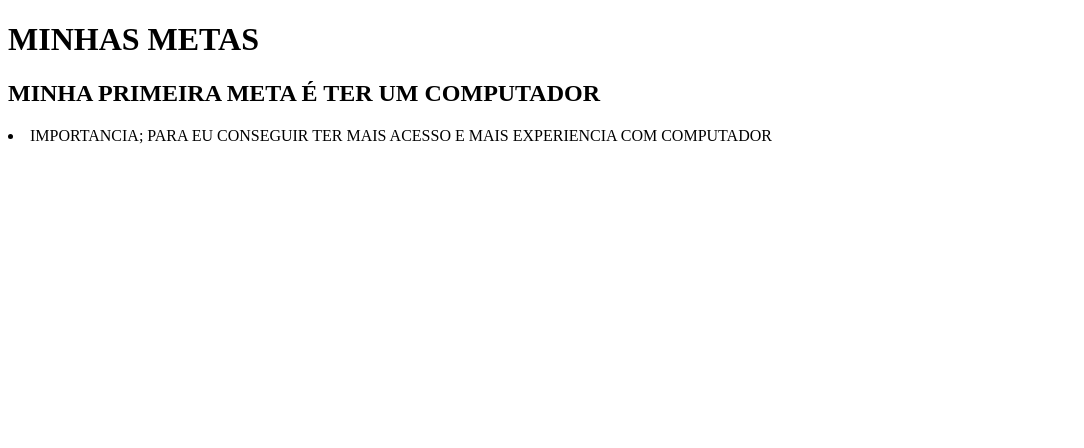
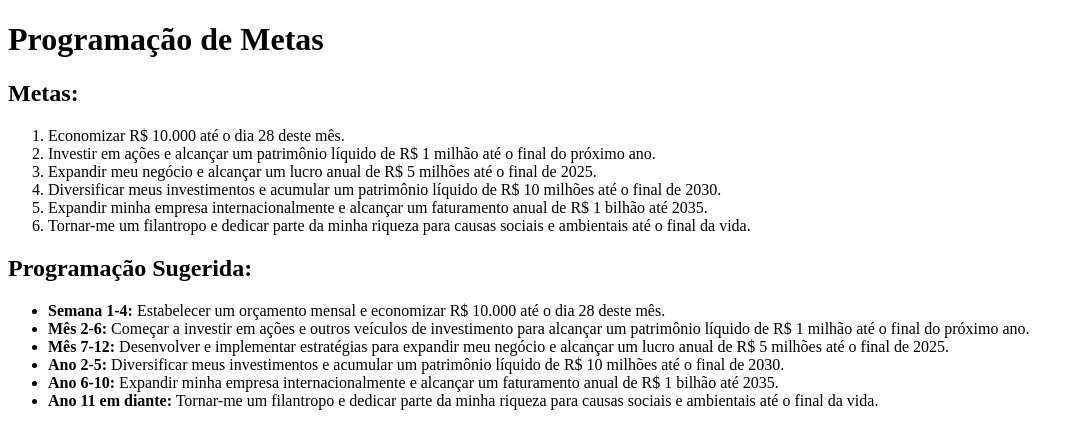
Before and after one commit to danilokulcheski/metas3E, a plain HTML site: page index.html in a window 1280 px wide. Shown: the whole page, without its empty margins (0-1084 px from the left). Drawn offline with Linux system fonts and the light colour scheme.

Commit message:
Update index.html

```diff
--- a/index.html
+++ b/index.html
@@ -3,16 +3,29 @@
 <head>
     <meta charset="UTF-8">
     <meta name="viewport" content="width=device-width, initial-scale=1.0">
-    <title>MINHAS METAS!!!!!!!!</title>
+    <title>Programação de Metas</title>
 </head>
 <body>
-    <header>
-    <h1>MINHAS METAS</h1>
+    <h1>Programação de Metas</h1>
 
-    </header>
-    <section class="META 1">
-        <h2 class="title">MINHA PRIMEIRA META É TER UM COMPUTADOR</h2>
-        <li>IMPORTANCIA; PARA EU CONSEGUIR TER MAIS ACESSO E MAIS EXPERIENCIA COM COMPUTADOR</li>
-    </section>
+    <h2>Metas:</h2>
+    <ol>
+        <li>Economizar R$ 10.000 até o dia 28 deste mês.</li>
+        <li>Investir em ações e alcançar um patrimônio líquido de R$ 1 milhão até o final do próximo ano.</li>
+        <li>Expandir meu negócio e alcançar um lucro anual de R$ 5 milhões até o final de 2025.</li>
+        <li>Diversificar meus investimentos e acumular um patrimônio líquido de R$ 10 milhões até o final de 2030.</li>
+        <li>Expandir minha empresa internacionalmente e alcançar um faturamento anual de R$ 1 bilhão até 2035.</li>
+        <li>Tornar-me um filantropo e dedicar parte da minha riqueza para causas sociais e ambientais até o final da vida.</li>
+    </ol>
+
+    <h2>Programação Sugerida:</h2>
+    <ul>
+        <li><strong>Semana 1-4:</strong> Estabelecer um orçamento mensal e economizar R$ 10.000 até o dia 28 deste mês.</li>
+        <li><strong>Mês 2-6:</strong> Começar a investir em ações e outros veículos de investimento para alcançar um patrimônio líquido de R$ 1 milhão até o final do próximo ano.</li>
+        <li><strong>Mês 7-12:</strong> Desenvolver e implementar estratégias para expandir meu negócio e alcançar um lucro anual de R$ 5 milhões até o final de 2025.</li>
+        <li><strong>Ano 2-5:</strong> Diversificar meus investimentos e acumular um patrimônio líquido de R$ 10 milhões até o final de 2030.</li>
+        <li><strong>Ano 6-10:</strong> Expandir minha empresa internacionalmente e alcançar um faturamento anual de R$ 1 bilhão até 2035.</li>
+        <li><strong>Ano 11 em diante:</strong> Tornar-me um filantropo e dedicar parte da minha riqueza para causas sociais e ambientais até o final da vida.</li>
+    </ul>
 </body>
-</html>
+    </html>
```
